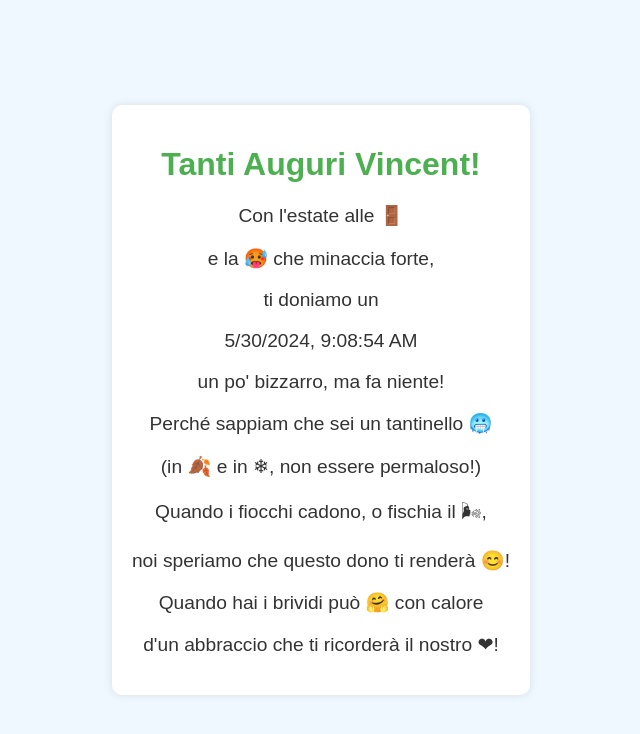
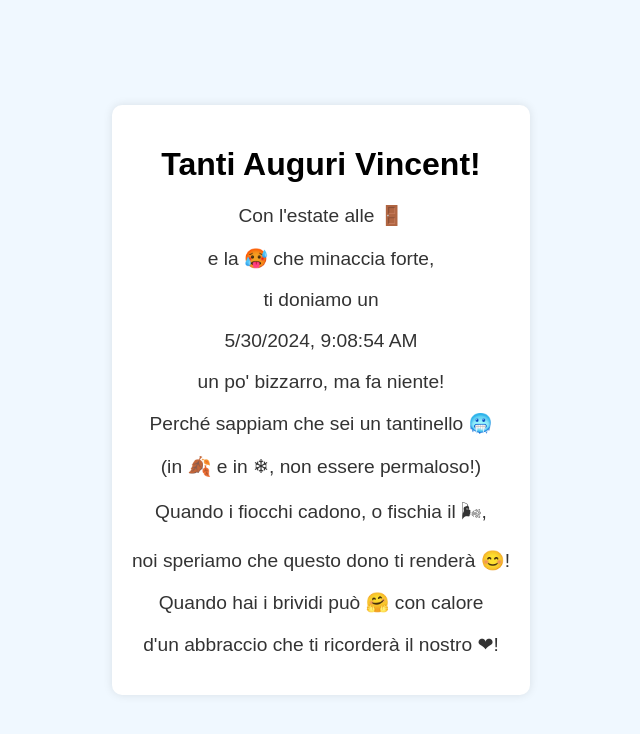
Before and after one commit to lgferrara/best-wishes, a plain HTML site: page index.html in a window 1280 px wide. Shown: the whole page, without its empty margins (319-959 px from the left). Drawn offline with Linux system fonts and the light colour scheme.

Commit message:
h1 color set to black

```diff
--- a/index.html
+++ b/index.html
@@ -23,7 +23,7 @@
             box-shadow: 0 0 10px rgba(0, 0, 0, 0.1);
         }
         h1 {
-            color: #4CAF50;
+            color: #000000;
         }
         p {
             font-size: 1.2em;
```
